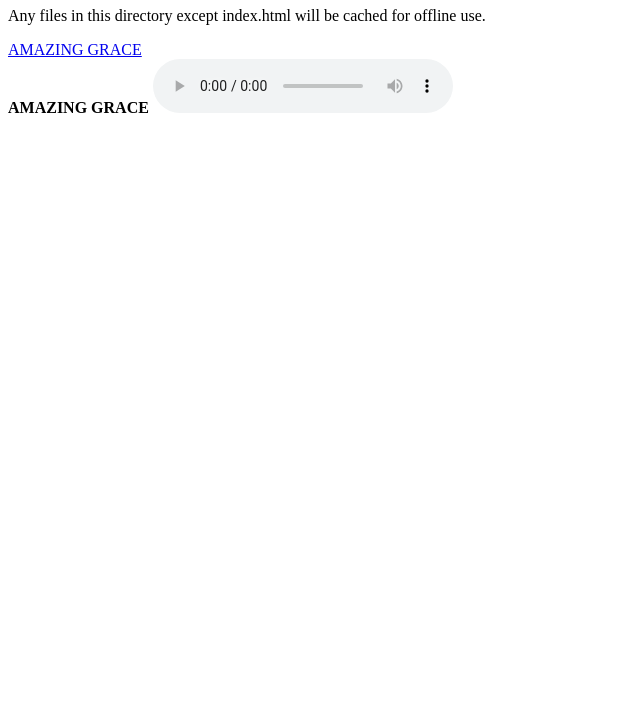
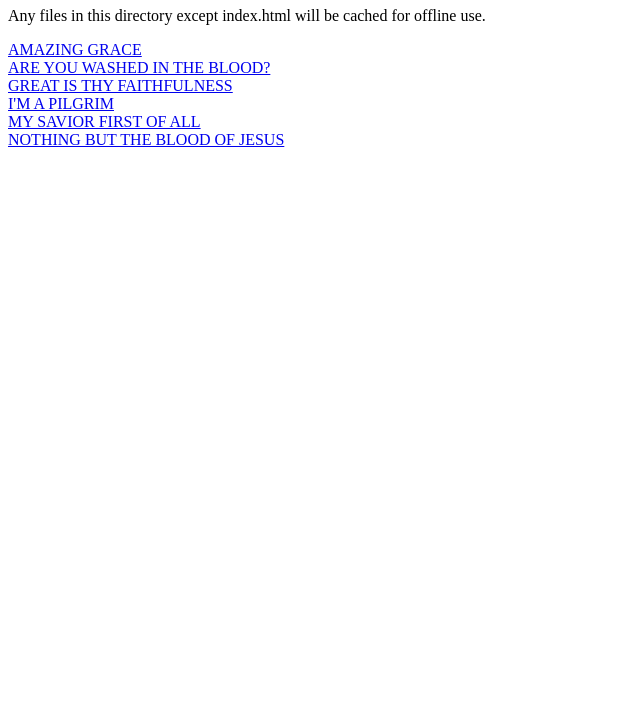
Before and after one commit to Gregory-S-Nothnagel/index, a plain HTML site: page hymns/index.html in a window 1280 px wide. Shown: the part 73-800 px from the top of the page, without its empty margins (0-640 px from the left). Drawn offline with Linux system fonts and the light colour scheme.

Commit message:
commit message

```diff
--- a/hymns/index.html
+++ b/hymns/index.html
@@ -11,7 +11,11 @@
 
   <!-- Display links to the cached files using relative paths -->
   <a href="./AMAZING_GRACE.mp3" target="_blank">AMAZING GRACE</a><br>
-  <strong>AMAZING GRACE</strong> <audio controls><source src="./AMAZING_GRACE.mp3" type="audio/mp3"></audio><br>
+  <a href="./ARE_YOU_WASHED_IN_THE_BLOOD.mkv" target="_blank">ARE YOU WASHED IN THE BLOOD?</a><br>
+  <a href="./GREAT_IS_THY_FAITHFULNESS.mp3" target="_blank">GREAT IS THY FAITHFULNESS</a><br>
+  <a href="./I\'M_A_PILGRIM.mp3" target="_blank">I'M A PILGRIM</a><br>
+  <a href="./MY_SAVIOR_FIRST_OF_ALL.mp3" target="_blank">MY SAVIOR FIRST OF ALL</a><br>
+  <a href="./NOTHING_BUT_THE_BLOOD_OF_JESUS.mp3" target="_blank">NOTHING BUT THE BLOOD OF JESUS</a><br>
 
 
   <script>
```
